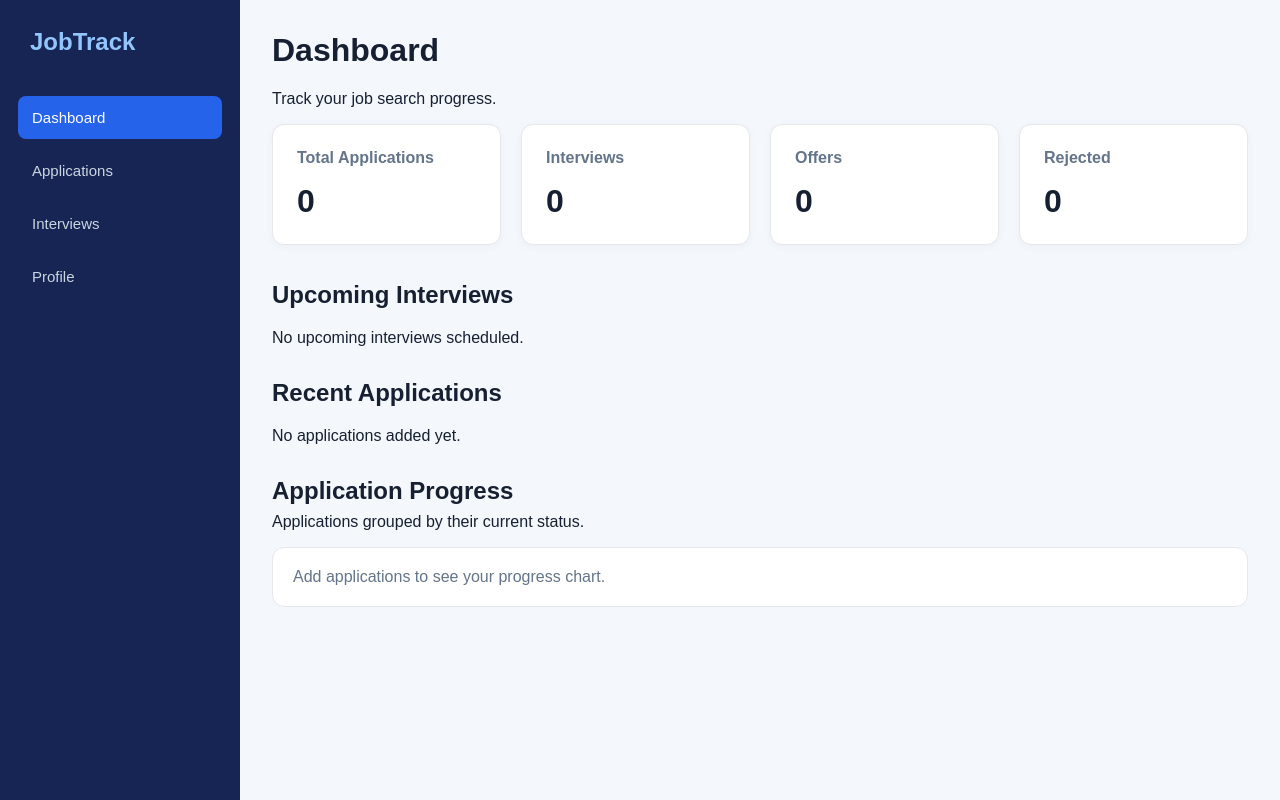
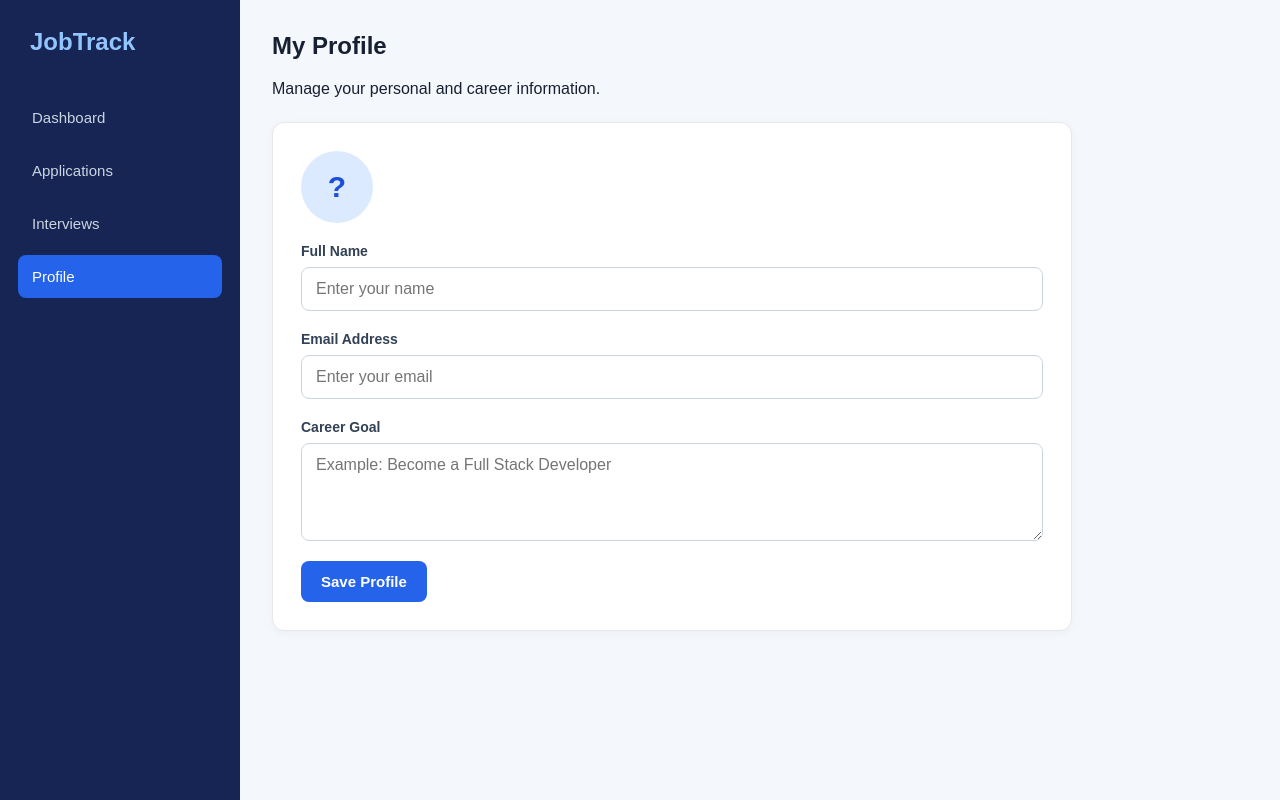
Before and after one commit to vaibhav200621/Job_Track, a React (Vite) app in the folder client/: page / in a window 1280 px wide. Both pictures are taken after a click on the button "Profile". Built offline with nearby package versions, Linux system fonts and the light colour scheme.

Commit message:
feat: add editable user profile page

```diff
--- a/client/src/App.css
+++ b/client/src/App.css
@@ -614,3 +614,99 @@ body {
   margin-top: 16px;
   color: #64748b;
 }
+
+
+/* Profile Page */
+
+.profile-page {
+  width: 100%;
+  max-width: 800px;
+}
+
+.profile-form {
+  display: grid;
+  gap: 20px;
+  margin-top: 24px;
+  padding: 28px;
+  background: white;
+  border: 1px solid #e5e7eb;
+  border-radius: 12px;
+  box-shadow: 0 2px 8px rgba(15, 23, 42, 0.04);
+}
+
+.profile-avatar {
+  display: flex;
+  align-items: center;
+  justify-content: center;
+  width: 72px;
+  height: 72px;
+  border-radius: 50%;
+  background: #dbeafe;
+  color: #1d4ed8;
+  font-size: 30px;
+  font-weight: bold;
+}
+
+.profile-field {
+  display: grid;
+  gap: 8px;
+}
+
+.profile-field label {
+  color: #334155;
+  font-size: 14px;
+  font-weight: 600;
+}
+
+.profile-field input,
+.profile-field textarea {
+  width: 100%;
+  padding: 12px 14px;
+  border: 1px solid #cbd5e1;
+  border-radius: 8px;
+  background: white;
+  color: #172033;
+  font: inherit;
+}
+
+.profile-field input:focus,
+.profile-field textarea:focus {
+  outline: 2px solid #93c5fd;
+  border-color: #2563eb;
+}
+
+.profile-field textarea {
+  resize: vertical;
+}
+
+.profile-save-button {
+  width: fit-content;
+  padding: 12px 20px;
+  border: none;
+  border-radius: 8px;
+  background: #2563eb;
+  color: white;
+  font-size: 15px;
+  font-weight: 600;
+  cursor: pointer;
+}
+
+.profile-save-button:hover {
+  background: #1d4ed8;
+}
+
+.profile-success {
+  margin: 0;
+  color: #15803d;
+  font-weight: 600;
+}
+
+@media (max-width: 500px) {
+  .profile-form {
+    padding: 20px 16px;
+  }
+
+  .profile-save-button {
+    width: 100%;
+  }
+}
--- a/client/src/App.jsx
+++ b/client/src/App.jsx
@@ -3,6 +3,7 @@ import { useEffect, useState } from "react";
 import "./App.css";
 import Applications from "./Applications";
 import Interviews from "./Interviews";
+import Profile from "./Profile";
 
 import {
   BarChart,
@@ -16,8 +17,11 @@ import {
 
 function App() {
   const [page, setPage] = useState("Dashboard");
+
   const [applications, setApplications] = useState(() => {
-    const savedApplications = localStorage.getItem("jobtrack-applications");
+    const savedApplications = localStorage.getItem(
+      "jobtrack-applications"
+    );
     return savedApplications ? JSON.parse(savedApplications) : [];
   });
 
@@ -63,7 +67,6 @@ function App() {
     )
     .slice(0, 5);
 
-  // Chart ke liye status-wise application count
   const chartData = [
     {
       status: "Applied",
@@ -71,18 +74,9 @@ function App() {
         (application) => application.status === "Applied"
       ).length,
     },
-    {
-      status: "Interview",
-      count: totalInterviews,
-    },
-    {
-      status: "Offer",
-      count: totalOffers,
-    },
-    {
-      status: "Rejected",
-      count: totalRejected,
-    },
+    { status: "Interview", count: totalInterviews },
+    { status: "Offer", count: totalOffers },
+    { status: "Rejected", count: totalRejected },
   ];
 
   return (
@@ -113,7 +107,8 @@ function App() {
           </button>
 
           <button
-            onClick={() => alert("Profile page coming soon!")}
+            className={page === "Profile" ? "active" : ""}
+            onClick={() => setPage("Profile")}
           >
             Profile
           </button>
@@ -128,7 +123,6 @@ function App() {
               <p>Track your job search progress.</p>
             </header>
 
-            {/* Dashboard statistics */}
             <section className="stats-container">
               <div className="stat-card">
                 <h3>Total Applications</h3>
@@ -151,7 +145,6 @@ function App() {
               </div>
             </section>
 
-            {/* Upcoming interviews */}
             <section className="upcoming-interviews">
               <h2>Upcoming Interviews</h2>
 
@@ -166,9 +159,7 @@ function App() {
                     >
                       <h3>{application.company}</h3>
                       <p>{application.role}</p>
-                      <p>
-                        Date: {application.interviewDate}
-                      </p>
+                      <p>Date: {application.interviewDate}</p>
 
                       {application.interviewNotes && (
                         <p>{application.interviewNotes}</p>
@@ -179,7 +170,6 @@ function App() {
               )}
             </section>
 
-            {/* Recent applications */}
             <section className="recent-applications">
               <h2>Recent Applications</h2>
 
@@ -209,7 +199,6 @@ function App() {
               )}
             </section>
 
-            {/* Application progress chart */}
             <section className="progress-chart-section">
               <h2>Application Progress</h2>
               <p>Applications grouped by their current status.</p>
@@ -257,6 +246,8 @@ function App() {
         {page === "Interviews" && (
           <Interviews applications={applications} />
         )}
+
+        {page === "Profile" && <Profile />}
       </main>
     </div>
   );
--- /dev/null
+++ b/client/src/Profile.jsx
@@ -0,0 +1,116 @@
+
+import { useEffect, useState } from "react";
+
+const defaultProfile = {
+  name: "",
+  email: "",
+  goal: "",
+};
+
+function Profile() {
+  const [profile, setProfile] = useState(() => {
+    const savedProfile = localStorage.getItem("jobtrack-profile");
+
+    return savedProfile
+      ? { ...defaultProfile, ...JSON.parse(savedProfile) }
+      : defaultProfile;
+  });
+
+  const [savedMessage, setSavedMessage] = useState("");
+
+  useEffect(() => {
+    localStorage.setItem(
+      "jobtrack-profile",
+      JSON.stringify(profile)
+    );
+  }, [profile]);
+
+  function handleChange(event) {
+    const { name, value } = event.target;
+
+    setProfile((previousProfile) => ({
+      ...previousProfile,
+      [name]: value,
+    }));
+
+    setSavedMessage("");
+  }
+
+  function handleSubmit(event) {
+    event.preventDefault();
+
+    localStorage.setItem(
+      "jobtrack-profile",
+      JSON.stringify(profile)
+    );
+
+    setSavedMessage("Profile saved successfully!");
+  }
+
+  return (
+    <section className="profile-page">
+      <header className="page-header">
+        <h1>My Profile</h1>
+        <p>Manage your personal and career information.</p>
+      </header>
+
+      <form className="profile-form" onSubmit={handleSubmit}>
+        <div className="profile-avatar">
+          {profile.name.trim()
+            ? profile.name.trim().charAt(0).toUpperCase()
+            : "?"}
+        </div>
+
+        <div className="profile-field">
+          <label htmlFor="profile-name">Full Name</label>
+          <input
+            id="profile-name"
+            type="text"
+            name="name"
+            placeholder="Enter your name"
+            value={profile.name}
+            onChange={handleChange}
+            required
+          />
+        </div>
+
+        <div className="profile-field">
+          <label htmlFor="profile-email">Email Address</label>
+          <input
+            id="profile-email"
+            type="email"
+            name="email"
+            placeholder="Enter your email"
+            value={profile.email}
+            onChange={handleChange}
+            required
+          />
+        </div>
+
+        <div className="profile-field">
+          <label htmlFor="profile-goal">Career Goal</label>
+          <textarea
+            id="profile-goal"
+            name="goal"
+            placeholder="Example: Become a Full Stack Developer"
+            value={profile.goal}
+            onChange={handleChange}
+            rows={4}
+          />
+        </div>
+
+        <button type="submit" className="profile-save-button">
+          Save Profile
+        </button>
+
+        {savedMessage && (
+          <p className="profile-success" role="status">
+            {savedMessage}
+          </p>
+        )}
+      </form>
+    </section>
+  );
+}
+
+export default Profile;
```
